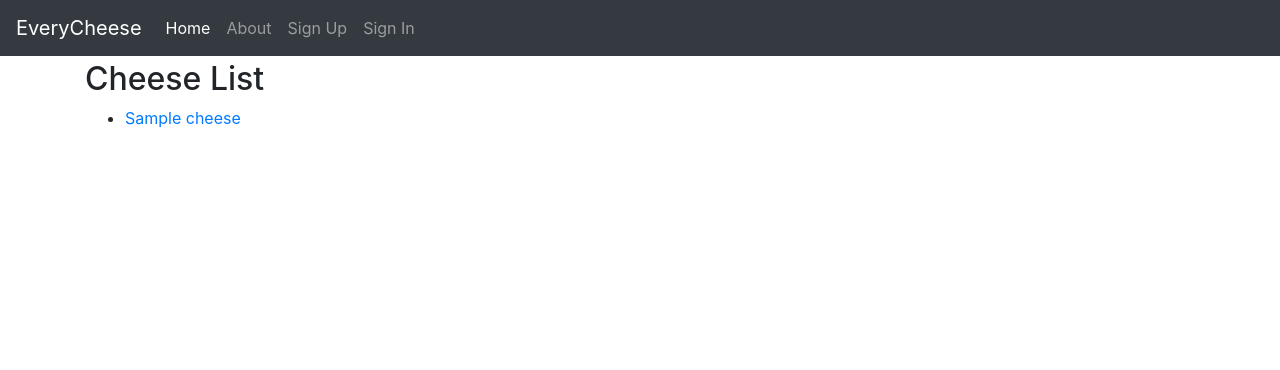
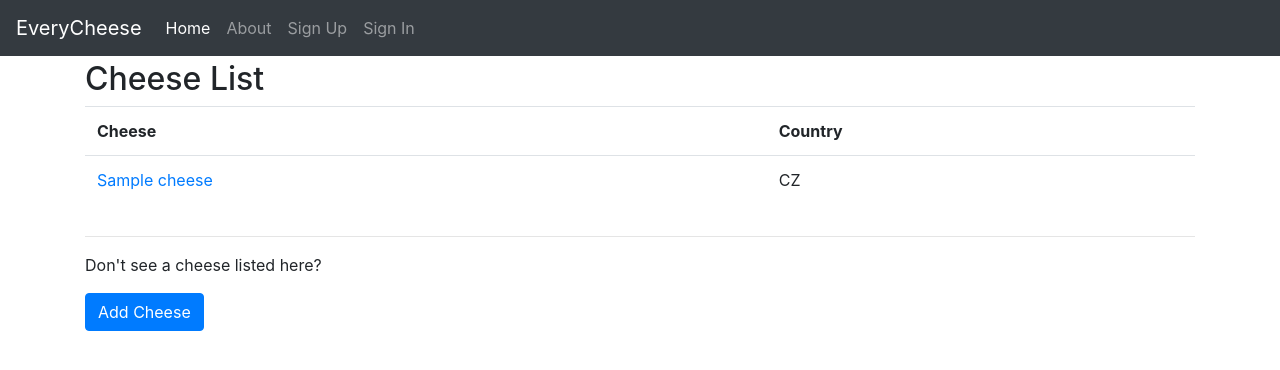
Before and after one commit to lm1298/everycheese, a Django app: page /cheeses/ in a window 1280 px wide. Shown: the top 370 px of the page. Run offline with Django 3.2, Linux system fonts and the light colour scheme; tables that the repository leaves empty hold one stand-in row (values such as "Sample post"); some libraries are stand-ins or nearby versions.

Commit message:
First pass at working Add Cheese form

```diff
--- a/everycheese/cheeses/models.py
+++ b/everycheese/cheeses/models.py
@@ -2,6 +2,8 @@ from django.db import models
 from autoslug import AutoSlugField
 from model_utils.models import TimeStampedModel
 from django_countries.fields import CountryField
+from django.urls import reverse
+
 
 class Cheese(TimeStampedModel):
 
@@ -21,3 +23,8 @@ class Cheese(TimeStampedModel):
     choices=Firmness.choices, default=Firmness.UNSPECIFIED)
     def __str__(self):
         return self.name
+    def get_absolute_url(self):
+        """Return absolute URL to the Cheese Detail page."""
+        return reverse(
+            'cheeses:detail', kwargs={"slug": self.slug}
+        )
--- a/everycheese/cheeses/urls.py
+++ b/everycheese/cheeses/urls.py
@@ -8,9 +8,16 @@ urlpatterns = [
         name='list'
     ),
     path(
+        route='add/',
+        view=views.CheeseCreateView.as_view(),
+        name='add'
+    ),
+    path(
         route='<slug:slug>/',
         view=views.CheeseDetailView.as_view(),
         name='detail'
     ),
 
+
+
 ]
--- a/everycheese/cheeses/views.py
+++ b/everycheese/cheeses/views.py
@@ -1,6 +1,15 @@
 from django.views.generic import ListView, DetailView
 from .models import Cheese
+from django.views.generic import CreateView
 class CheeseListView(ListView):
     model = Cheese
 class CheeseDetailView(DetailView):
     model = Cheese
+class CheeseCreateView(CreateView):
+    model = Cheese
+    fields = [
+        'name',
+        'description',
+        'firmness',
+        'country_of_origin',
+    ]
--- a/everycheese/templates/cheeses/cheese_list.html
+++ b/everycheese/templates/cheeses/cheese_list.html
@@ -1,10 +1,25 @@
 {% extends "base.html" %}
 {% block title %}Cheese List{% endblock title %}
 {% block content %}
-    <h2>Cheese List</h2>
-<ul>
+<h2>Cheese List</h2>
+<table class ="table">
+    <tr>
+        <th>Cheese</th>
+        <th>Country</th>
+    </tr>
     {% for cheese in cheese_list %}
-    <li><a href="{% url 'cheeses:detail' cheese.slug %}">{{ cheese.name }}</a></li>
+    <tr>
+        <td><a href="{% url 'cheeses:detail' cheese.slug %}">{{ cheese.name }}</a></td>
+        <td><p>{{ cheese.country_of_origin}}</p></td>
+    </tr>
     {% endfor %}
-</ul>
+</table>
+<hr/>
+<p>Don't see a cheese listed here?</p>
+<p>
+    <a class="btn btn-primary"
+        href="{% url 'cheeses:add' %}" role="button">
+     Add Cheese
+    </a>
+</p>
 {% endblock content %}
```
Also changed, not shown: everycheese/templates/cheeses/cheese_form.html (added, +10 -0 lines).
